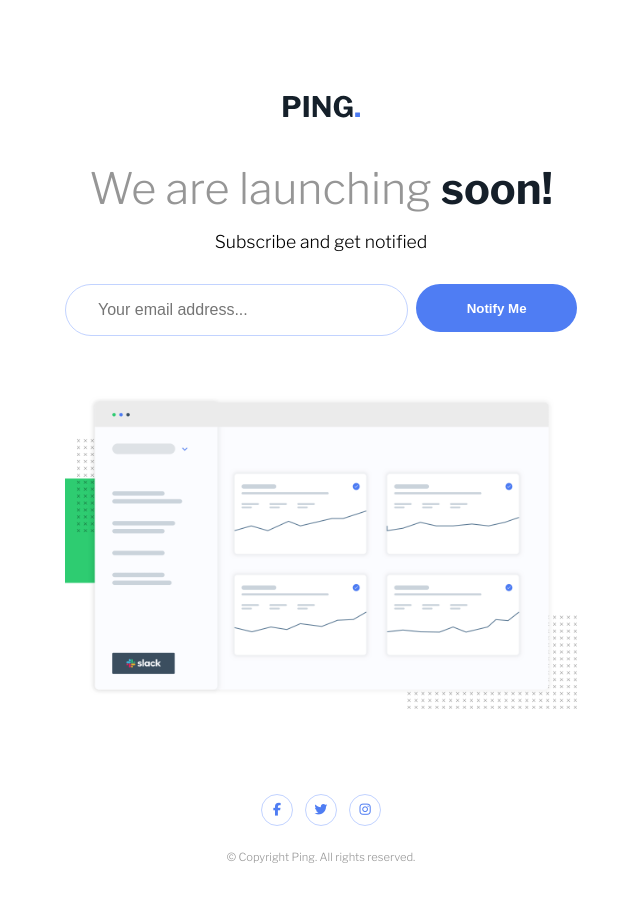
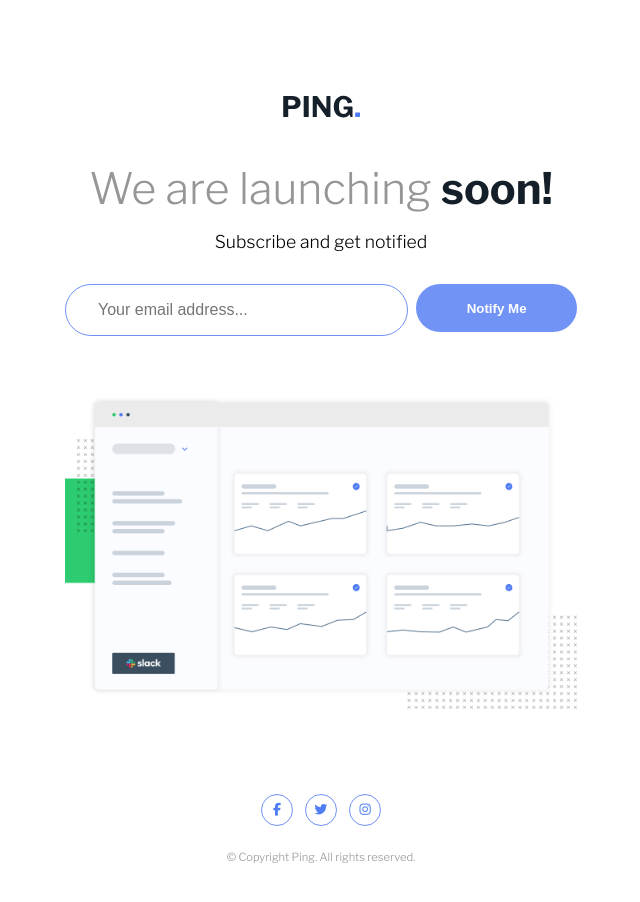
Before and after one commit to Smgy94/frontend-mentor-ping-coming-soon-page, a plain HTML site: page index.html in a window 1280 px wide. In both pictures the pointer is over the button "Notify Me". Shown: the whole page, without its empty margins (319-959 px from the left). Drawn offline with nearby package versions, Linux system fonts and the light colour scheme.

Commit message:
Update styles.css

```diff
--- a/styles.css
+++ b/styles.css
@@ -9,7 +9,7 @@
 
 :root {
   --Blue: hsl(223, 87%, 63%);
-  --Pale-Blue: hsl(223, 100%, 88%);
+  --Pale-Blue: hsl(224, 87%, 70%);
   --Light-Red: hsl(354, 100%, 66%);
   --Gray: hsl(0, 0%, 59%);
   --Green: hsl(119, 100%, 26%);
@@ -64,12 +64,18 @@ button {
   border-radius: 5rem;
   padding: 1rem;
   width: 100%;
+  cursor: pointer;
 }
 
 input {
   color: var(--Gray);
   border: 1px solid var(--Pale-Blue);
   padding-left: 2rem;
+}
+
+button:hover {
+  transition: 0.2s ease-in-out;
+  background-color: var(--Pale-Blue);
 }
 
 .error-message {
```
